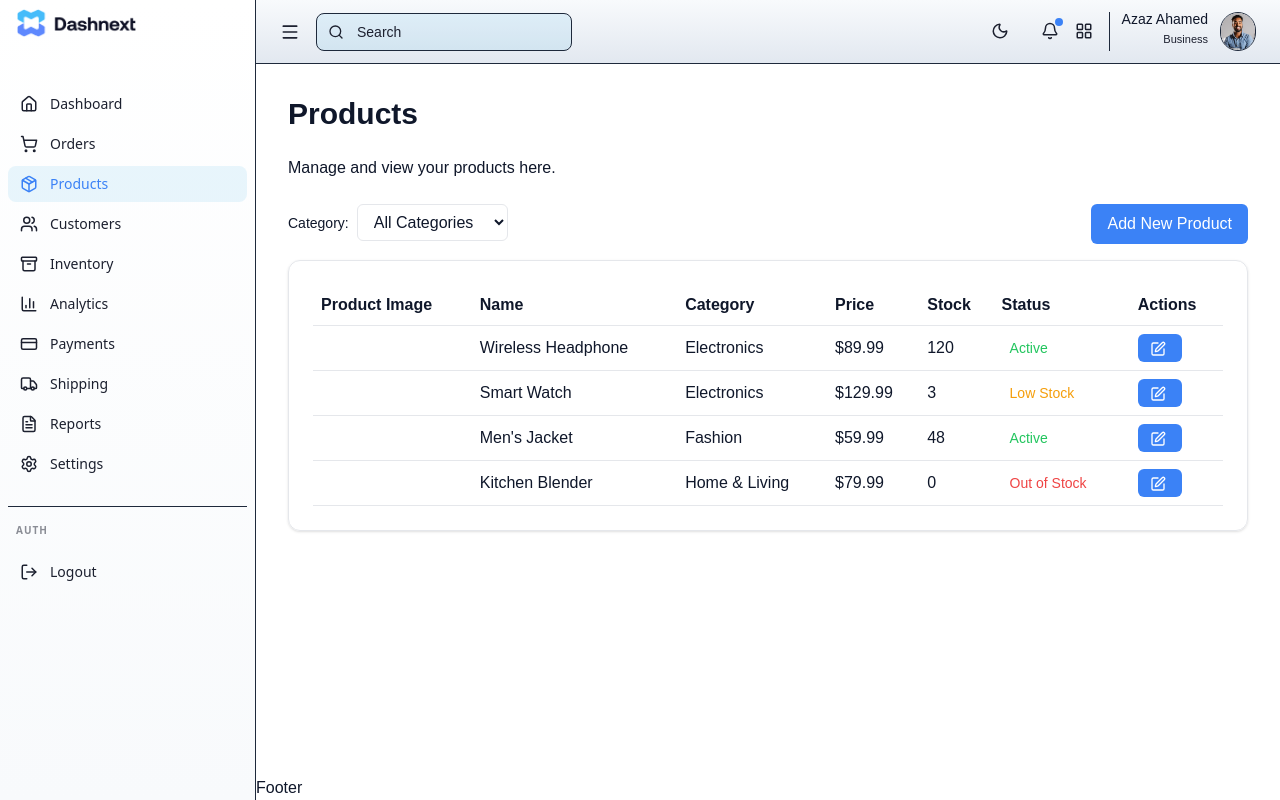
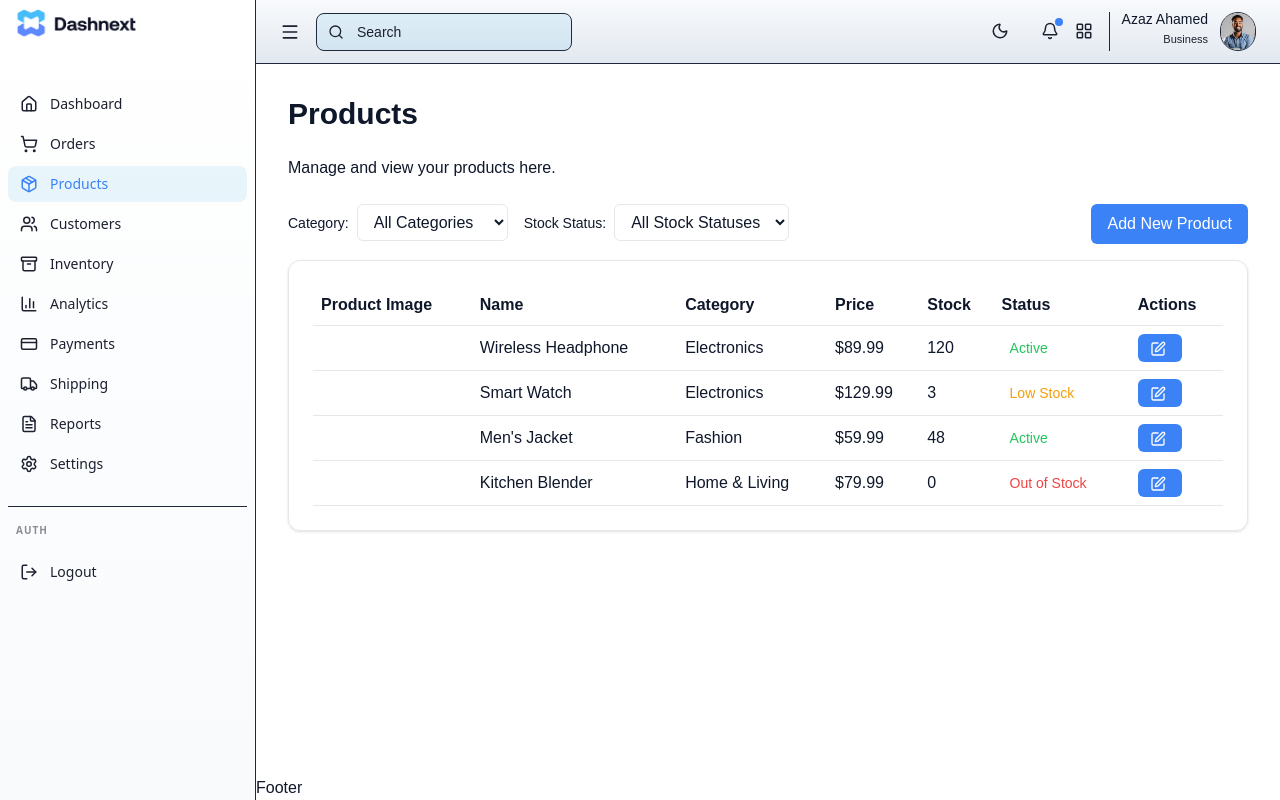
Before and after one commit to azaz7418/DashBoard, a Next.js app: page /products in a window 1280 px wide. Built offline with nearby package versions, Linux system fonts and the light colour scheme.

Commit message:
feat: add stock status filter to products page for improved product management

```diff
--- a/src/app/products/page.js
+++ b/src/app/products/page.js
@@ -1,18 +1,19 @@
-'use client';
+"use client";
 import { productsData } from "@/components/data/DummyData";
 import { EditIcon } from "lucide-react";
 import React, { useMemo, useState } from "react";
 
 export default function ProductsPage() {
-const [categoryFilter, setCategoryFilter] = useState("");
+  const [categoryFilter, setCategoryFilter] = useState("");
+  const [stockStatusFilter, setStockStatusFilter] = useState("");
 
-const filteredProducts = useMemo(() => {
-
+  const filteredProducts = useMemo(() => {
     return productsData.filter((product) => {
-
+      if (categoryFilter && product.category !== categoryFilter) return false;
+      if (stockStatusFilter && product.status !== stockStatusFilter) return false;
       return true;
     });
-  }, []);
+  }, [categoryFilter, stockStatusFilter]);
 
   return (
     <div className="p-8">
@@ -20,18 +21,32 @@ const filteredProducts = useMemo(() => {
       <div>
         <p className="text-muted-foreground mb-6">Manage and view your products here.</p>
         <div className="flex justify-between mb-4">
-          <div>
+          <div className="flex gap-4">
             <div>
               <label className="text-sm font-medium text-foreground mr-2">Category:</label>
               <select
-              value={categoryFilter}
-              onChange={(e) => setCategoryFilter(e.target.value)}
-              className="px-3 py-2 border border-border rounded-md bg-background text-foreground">
+                value={categoryFilter}
+                onChange={(e) => setCategoryFilter(e.target.value)}
+                className="px-3 py-2 border border-border rounded-md bg-background text-foreground"
+              >
                 <option value="">All Categories</option>
                 <option value="Electronics">Electronics</option>
                 <option value="Fashion">Fashion</option>
                 <option value="Home & Living">Home & Living</option>
                 <option value="Groceries">Groceries</option>
+              </select>
+            </div>
+            <div>
+              <label className="text-sm font-medium text-foreground mr-2">Stock Status:</label>
+              <select
+                value={stockStatusFilter}
+                onChange={(e) => setStockStatusFilter(e.target.value)}
+                className="px-3 py-2 border border-border rounded-md bg-background text-foreground"
+              >
+                <option value="">All Stock Statuses</option>
+                <option value="Active">Active</option>
+                <option value="Low Stock">Low Stock</option>
+                <option value="Out of Stock">Out of Stock</option>
               </select>
             </div>
           </div>
@@ -53,7 +68,7 @@ const filteredProducts = useMemo(() => {
             </tr>
           </thead>
           <tbody>
-            {productsData.map((product) => (
+            {filteredProducts.map((product) => (
               <tr key={product.id} className="hover:bg-muted/10">
                 <td className="p-2 border-b border-border">
                   {/* <Image src={product.image} alt={product.name} className="w-16 h-16 object-cover rounded-md" /> */}
```
